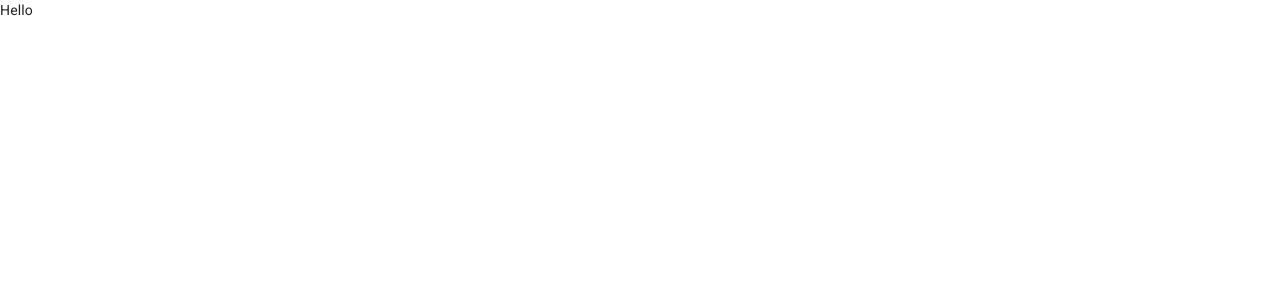
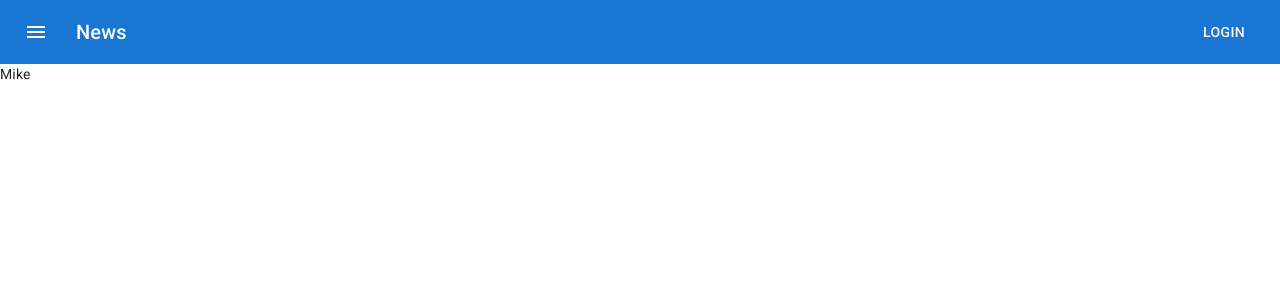
Before and after one commit to maxcore25/django-next, a Next.js app in the folder frontend/: page / in a window 1280 px wide. Shown: the top 300 px of the page. Built offline with nearby package versions, Linux system fonts and the light colour scheme.

Commit message:
Material UI Sublibraries installed and MUI Header stylized

```diff
--- /dev/null
+++ b/frontend/components/Header.js
@@ -0,0 +1,40 @@
+import { makeStyles } from '@material-ui/core/styles';
+import AppBar from '@mui/material/AppBar';
+import Box from '@mui/material/Box';
+import Toolbar from '@mui/material/Toolbar';
+import Typography from '@mui/material/Typography';
+import Button from '@mui/material/Button';
+import IconButton from '@mui/material/IconButton';
+import MenuIcon from '@mui/icons-material/Menu';
+
+const useStyles = makeStyles(theme => ({
+  appbarMain: {
+    backgroundColor: '#2d2d2d',
+  },
+}));
+
+const Header = () => {
+  const classes = useStyles();
+  return (
+    <Box sx={{ flexGrow: 1 }}>
+      <AppBar position='static' elevation={0} className={classes.appbarMain}>
+        <Toolbar>
+          <IconButton
+            size='large'
+            edge='start'
+            color='inherit'
+            aria-label='menu'
+            sx={{ mr: 2 }}>
+            <MenuIcon />
+          </IconButton>
+          <Typography variant='h6' component='div' sx={{ flexGrow: 1 }}>
+            News
+          </Typography>
+          <Button color='inherit'>Login</Button>
+        </Toolbar>
+      </AppBar>
+    </Box>
+  );
+};
+
+export default Header;
--- a/frontend/package.json
+++ b/frontend/package.json
@@ -9,7 +9,12 @@
     "lint": "next lint"
   },
   "dependencies": {
+    "@emotion/react": "^11.8.1",
+    "@emotion/styled": "^11.8.1",
     "@material-ui/core": "^4.12.3",
+    "@material-ui/icons": "^4.11.2",
+    "@mui/icons-material": "^5.4.2",
+    "@mui/material": "^5.4.3",
     "next": "12.1.0",
     "react": "17.0.2",
     "react-dom": "17.0.2",
--- a/frontend/pages/index.js
+++ b/frontend/pages/index.js
@@ -1,3 +1,30 @@
+import { makeStyles } from '@material-ui/core/styles';
+import Header from '../components/Header';
+
+const useStyles = makeStyles(theme => ({
+  example: {
+    color: '#ccc',
+  },
+  cardGrid: {
+    paddingBottom: theme.spacing(8),
+  },
+  card: {
+    height: '100%',
+    display: 'flex',
+    flexDirection: 'column',
+    borderRadius: '0',
+  },
+  cardMedia: {
+    paddingTop: '140%',
+  },
+}));
+
 export default function Home() {
-  return <div>Hello</div>;
+  const classes = useStyles();
+  return (
+    <>
+      <Header />
+      <div>Mike</div>
+    </>
+  );
 }
```
Also changed, not shown: 1 other file (tests, documents, lock files or other folders).
